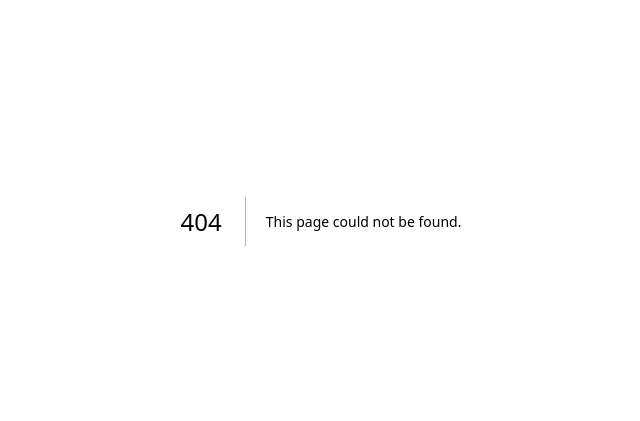
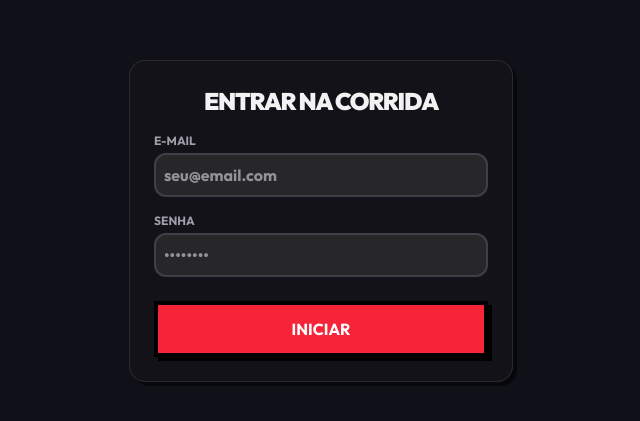
Before and after one commit to JocksanBrito/camper-track, a Next.js app: page /login in a window 1280 px wide. Before the commit this address had no page. Shown: the part 179-600 px from the top of the page, without its empty margins (319-959 px from the left). Built offline with nearby package versions, Linux system fonts and the light colour scheme; no server answers.

Commit message:
feat: adiciona pagina de login e logica de tripulacao

```diff
--- a/app/admin/login/page.tsx
+++ b/app/admin/login/page.tsx
@@ -3,15 +3,16 @@
 import { useState } from "react";
 import { useRouter } from "next/navigation";
 
+import { useAuth } from "@/contexts/AuthContext";
+
 export default function AdminLogin() {
   const [password, setPassword] = useState("");
   const router = useRouter();
+  const { login } = useAuth();
 
   const handleLogin = (e: React.FormEvent) => {
     e.preventDefault();
-    if (password === "mario2026") {
-      // Define o cookie de autenticação
-      document.cookie = "admin-token=true; path=/";
+    if (login(password)) {
       router.push("/admin");
     } else {
       alert("Senha incorreta!");
--- /dev/null
+++ b/app/login/page.tsx
@@ -0,0 +1,91 @@
+"use client";
+
+import { useState } from "react";
+import { useRouter } from "next/navigation";
+import { supabase } from "@/lib/supabase";
+
+export default function Login() {
+  const [email, setEmail] = useState("");
+  const [password, setPassword] = useState("");
+  const [error, setError] = useState("");
+  const [loading, setLoading] = useState(false);
+  const router = useRouter();
+
+  const handleLogin = async (e: React.FormEvent) => {
+    e.preventDefault();
+    setLoading(true);
+    setError("");
+
+    const { data, error: authError } = await supabase.auth.signInWithPassword({
+      email,
+      password,
+    });
+
+    if (authError) {
+      setError(authError.message);
+      setLoading(false);
+      return;
+    }
+
+    if (data.user) {
+      // Define o cookie para o proxy/middleware
+      document.cookie = "admin-token=true; path=/; max-age=31536000";
+      router.push("/");
+    }
+  };
+
+  return (
+    <div className="min-h-screen bg-[var(--background)] text-[var(--foreground)] flex flex-col items-center justify-center p-4">
+      <form
+        onSubmit={handleLogin}
+        className="glass-panel p-6 rounded-2xl game-border-red flex flex-col gap-4 max-w-sm w-full"
+      >
+        <h1 className="text-2xl font-black uppercase tracking-tighter text-center">
+          Entrar na Corrida
+        </h1>
+
+        {error && (
+          <div className="bg-red-500/20 border border-red-500 text-red-500 text-xs p-2 rounded-lg text-center font-bold">
+            {error}
+          </div>
+        )}
+
+        <div className="flex flex-col gap-1">
+          <label className="text-xs font-bold uppercase text-zinc-400">
+            E-mail
+          </label>
+          <input
+            type="email"
+            placeholder="seu@email.com"
+            value={email}
+            onChange={(e) => setEmail(e.target.value)}
+            className="bg-zinc-800 border-2 border-zinc-700 p-2 rounded-xl text-white font-bold"
+            required
+          />
+        </div>
+
+        <div className="flex flex-col gap-1">
+          <label className="text-xs font-bold uppercase text-zinc-400">
+            Senha
+          </label>
+          <input
+            type="password"
+            placeholder="••••••••"
+            value={password}
+            onChange={(e) => setPassword(e.target.value)}
+            className="bg-zinc-800 border-2 border-zinc-700 p-2 rounded-xl text-white font-bold"
+            required
+          />
+        </div>
+
+        <button
+          type="submit"
+          disabled={loading}
+          className="game-button bg-[var(--mario-red)] text-white w-full mt-2 disabled:opacity-50"
+        >
+          {loading ? "Carregando..." : "Iniciar"}
+        </button>
+      </form>
+    </div>
+  );
+}
--- a/app/page.tsx
+++ b/app/page.tsx
@@ -112,11 +112,13 @@ export default function Home() {
         {/* Botões Lado a Lado */}
         <div className="grid grid-cols-2 gap-4 w-full">
           <a
-            href={isLoggedIn ? "/admin" : "/admin/login"}
-            className="game-button bg-[var(--mario-red)] text-white hover:bg-red-600 text-xs py-2 px-1 flex items-center justify-center gap-1"
+            href={isLoggedIn ? "/admin" : "/login"}
+            className="game-button bg-[var(--mario-red)] text-white hover:bg-red-600 text-xs py-2 px-1"
           >
-            <Zap size={14} fill="currentColor" />
-            {isLoggedIn ? "Painel Admin" : "Corrida (Login)"}
+            <span className="flex items-center justify-center gap-1">
+              <Zap size={14} fill="currentColor" />
+              {isLoggedIn ? "Painel de Controle" : "Corrida (Login)"}
+            </span>
           </a>
           <button className="game-button bg-[var(--mario-blue)] text-white hover:bg-blue-600 text-xs py-2 px-1">
             <span className="flex items-center justify-center gap-1">
```
